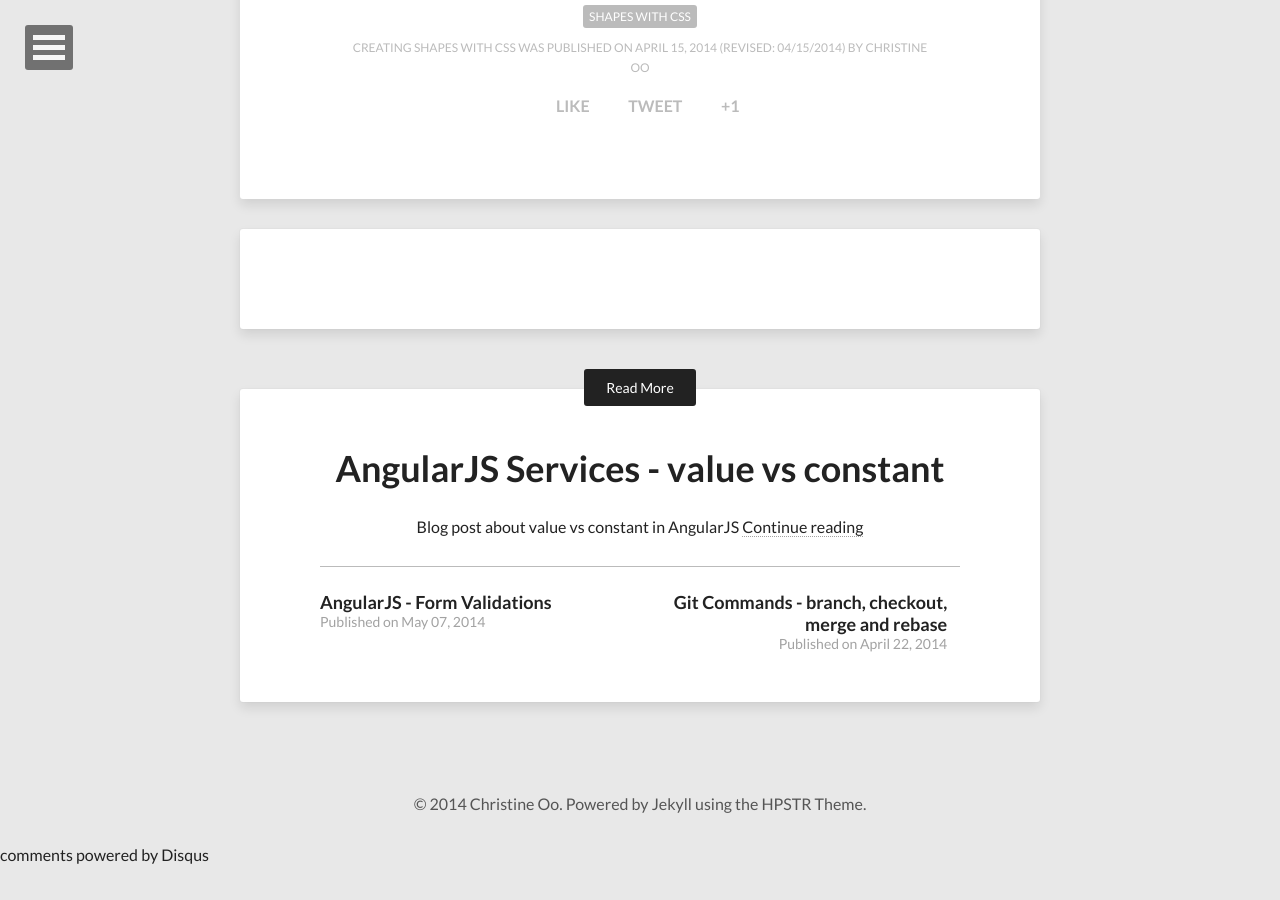
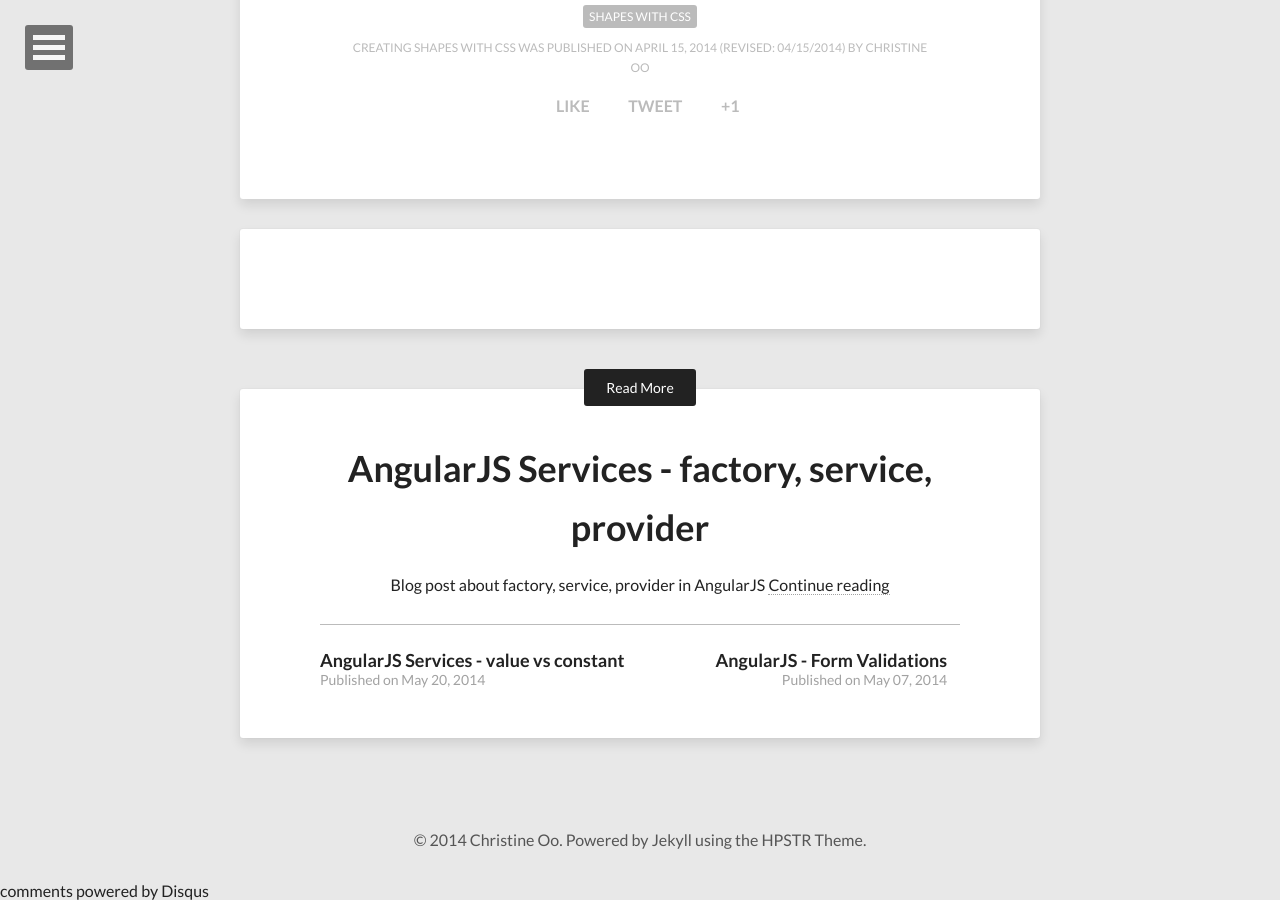
Before and after one commit to christineoo/christineoo.github.io, a Jekyll site: the page built from _posts/2014-04-15-Shapes-With-CSS.md, in a window 1280 px wide and 900 px high, scrolled down 1563 px. Built offline with Jekyll 4.4.1, drawn with Linux system fonts in a browser that asks for light colours; nearby versions of some CDN libraries; comment, search, counter and statistics services are not loaded; before the commit the page ends 2427 px from its top, so only the background shows below that; part of the change alters nothing that is shown.

Commit message:
AngularJS factory, service and provider blog post

```diff
--- a/_posts/2014-05-20-AngularJS-Services-value-vs-constant.md
+++ b/_posts/2014-05-20-AngularJS-Services-value-vs-constant.md
@@ -46,7 +46,7 @@ angular.module("root", ["services"])
 {% endhighlight %}
 
 
-Lastly, is the `index.html` that will print the `message` defined by the `value` in  `service.js`
+Lastly, is the `index.html` that will print the `message` defined by the `value` in  `service.js`. This `index.html` will be used throughout this blog post.
 {% highlight html linenos %}
 {% raw %}
 <!-- index.html -->
@@ -122,4 +122,4 @@ Let's do some experiment and try to ***uncomment line 3*** and ***comment line 4
 
 You will not see the `Hello world from constant!` output anymore. If you take a look at your console you will see an [error message](https://docs.angularjs.org/error/$injector/modulerr?p0=root&p1=Error:%20%5B$injector:unpr%5D%20http:%2F%2Ferrors.angularjs.org%2F1.2.5%2F$injector%2Funpr%3Fp0%3Dmessage%0A%20%20%20%20at%20Error%20(nat)). This is because `value` service does not exits yet when the `config()` executes.
 
-I'll discuss about the remaining three services ( factory, service and provider) in my next post. Stay tuned!
+I'll discuss about the remaining three services ( factory, service and provider) in my [next post](http://christineoo.github.io/AngularJS-Services-factory-service-provider/). Stay tuned!
--- /dev/null
+++ b/_posts/2014-05-22-AngularJS-Services-factory-service-provider.md
@@ -0,0 +1,149 @@
+---
+layout: post
+title: AngularJS Services - factory, service, provider
+description: "Blog post about factory, service, provider in AngularJS"
+modified: 2014-05-22
+tags: angularjs
+image:
+  feature: abstract-7.jpg
+comments: true
+share: true
+---
+
+Services
+
+In my [previous blog post](http://christineoo.github.io/AngularJS-Services-value-vs-constant/), I talked about the differences between value and constant services. This blog post will continue to discuss the factory, service and provider services in AngularJS.
+
+##`factory`
+`factory` is an AngularJS service that allows you to inject a function. The syntax for declaring `factory` service is as below:
+{% highlight javascript linenos %}
+{% raw %}
+angular.module("services", [])
+    .factory("factoryName", [function(){
+       //function logic
+    }])
+{% endraw %}
+{% endhighlight %}
+`factory` comes in handy when you would like to inject a function instead of a `variable` that the `value` service provide. Below is a simple example of using factory to inject a function that returns the greet message, "Hello world from factory!".
+{% highlight javascript linenos %}
+{% raw %}
+//service.js
+angular.module("services", [])
+    .factory("greet", function() {
+        return {
+            message: "Hello world from factory!"
+        }
+    })
+{% endraw %}
+{% endhighlight %}
+{% highlight javascript linenos %}
+{% raw %}
+//main.js
+angular.module("root", ["services"])
+    .controller("index", function($scope, greet) {
+        $scope.message = greet.message;
+    });
+{% endraw %}
+{% endhighlight %}
+If you would like to try this code on your browser, you can use the `index.html` from my previous [blogpost](http://christineoo.github.io/AngularJS-Services-value-vs-constant/).
+
+##`service`
+`service` is pretty much like `factory` whereby you can inject function using service. The difference is that in `service`, constructor function is injected and variables and methods are created with `this` keyword. An example of how a `service` is created is as below:
+{% highlight javascript linenos %}
+{% raw %}
+angular.module("services", [])
+    .service("serviceName", [function(){
+    //function logic
+    this.pi = 3.14;
+    this.method1 = function(){
+       //method1 logic
+    }
+}])
+{% endraw %}
+{% endhighlight %}
+I have also created a simple service to print "Hello world from service!" in the example below:
+{% highlight javascript linenos %}
+{% raw %}
+//service.js
+angular.module("services", [])
+    .service("greet", function() {
+        this.message = function()
+        {
+            return "Hello world from service!";
+        }
+    })
+{% endraw %}
+{% endhighlight %}
+{% highlight javascript linenos %}
+{% raw %}
+//main.js
+angular.module("root", ["services"])
+    .controller("index", function($scope, greet) {
+        $scope.message = greet.message();
+    });
+{% endraw %}
+{% endhighlight %}
+
+##`provider`
+Another useful AngularJS services is `provider`. It uses the `$get` method which is available in AngularJS. `provider` is a function that must return an object containing the `$get` property.
+Let's take a look at an example on how to use `provider` to print our "Hello world from Provider!" message.
+{% highlight javascript linenos %}
+{% raw %}
+//service.js
+angular.module("services", [])
+    .provider("greet", function() {
+        var type;
+        return {
+            setType: function (value) {
+              type = value
+            },
+            $get: function(){
+              return {
+                message: type + "!",
+              }
+            }
+        }
+    })
+{% endraw %}
+{% endhighlight %}
+{% highlight javascript linenos %}
+{% raw %}
+//main.js
+angular.module("root", ["services"])
+    //the function argument needs to be the providerName + "Provider"
+    .config(function (greetProvider) {
+      greetProvider.setType("Hello world from Provider")
+    })
+    .controller("index", function($scope, greet) {
+        $scope.message = greet.message;
+    });
+{% endraw %}
+{% endhighlight %}
+Things to note on this example is the `greetProvider`. We need to make sure that it matches the provider name that you have created and concatenate it with the `Provider` word in order for AngularJS to recognize it. Also, note that `provider` is able to be injected to config().
+
+Below is a summary table of all the services I have discussed.
+
+|----
+|
+|----
+| **services**  ||| **use $get?**||| **present during configuration phase?**|||**present during run phase?**|
+|:-------------:|||:------------:|||:------------------------------------:|||:--------------------------:|
+| constant      ||| No           ||| Yes                                  ||| Yes                        |
+|----
+| value         ||| No           ||| No                                   ||| Yes                        |
+|----
+| factory       ||| No           ||| No                                   ||| Yes                        |
+|----
+| service       ||| No           ||| No                                   ||| Yes                        |
+|----
+| provider      ||| Yes          ||| Yes                                  ||| No                         |
+|----
+|
+|---
+{: rules="rows"}
+
+Further recommended readings to learn more about services in AngularJS are listed below:
+
+* [Angular.js: service vs provider vs factory?](http://stackoverflow.com/questions/15666048/angular-js-service-vs-provider-vs-factory)
+* [Services](http://learn-angular.org/#!/lessons/handling-complexity)
+* [Angular JS–Part 13, Services](http://lostechies.com/gabrielschenker/2014/02/26/angular-jspart-13-services/)
```
